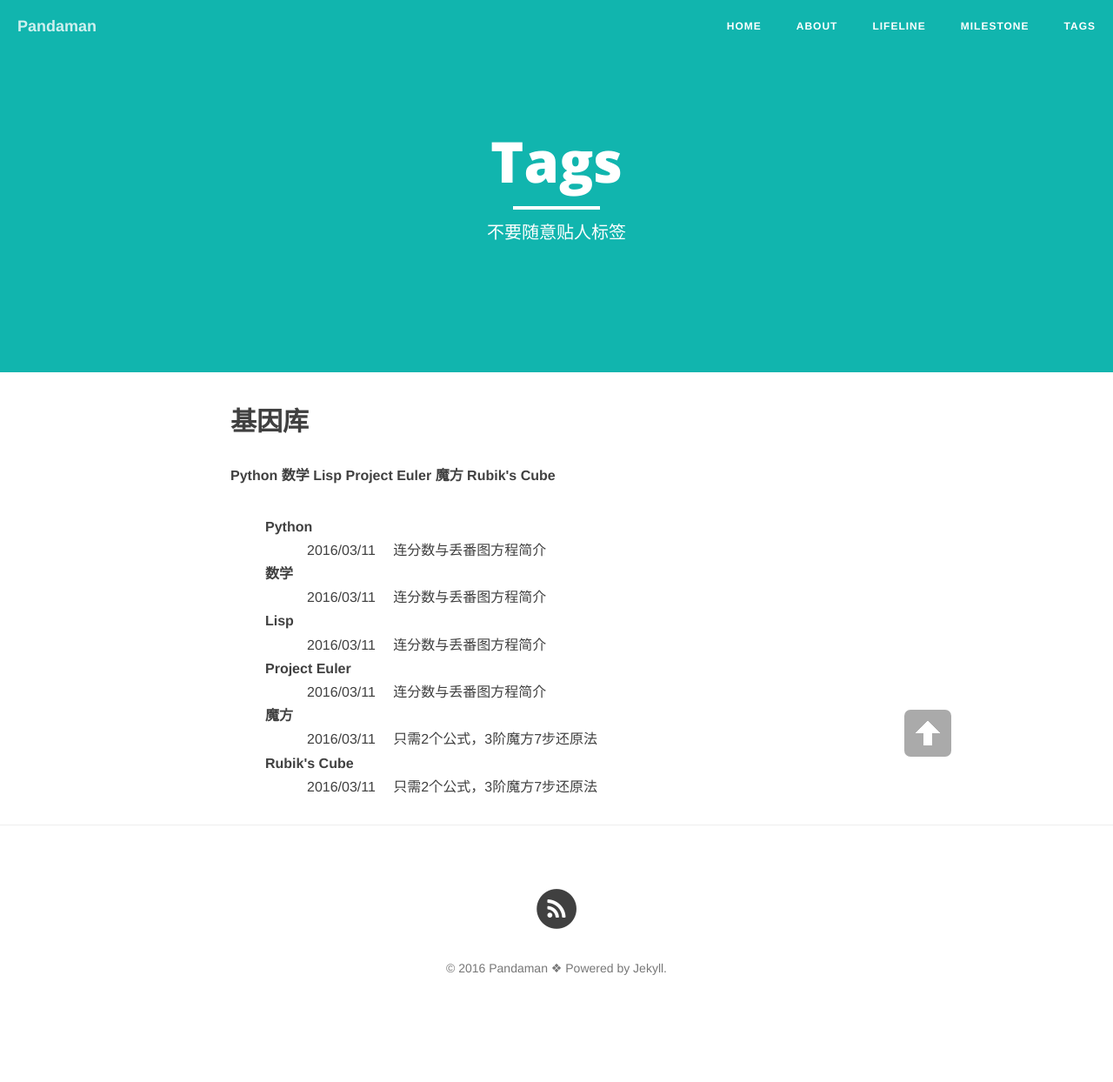
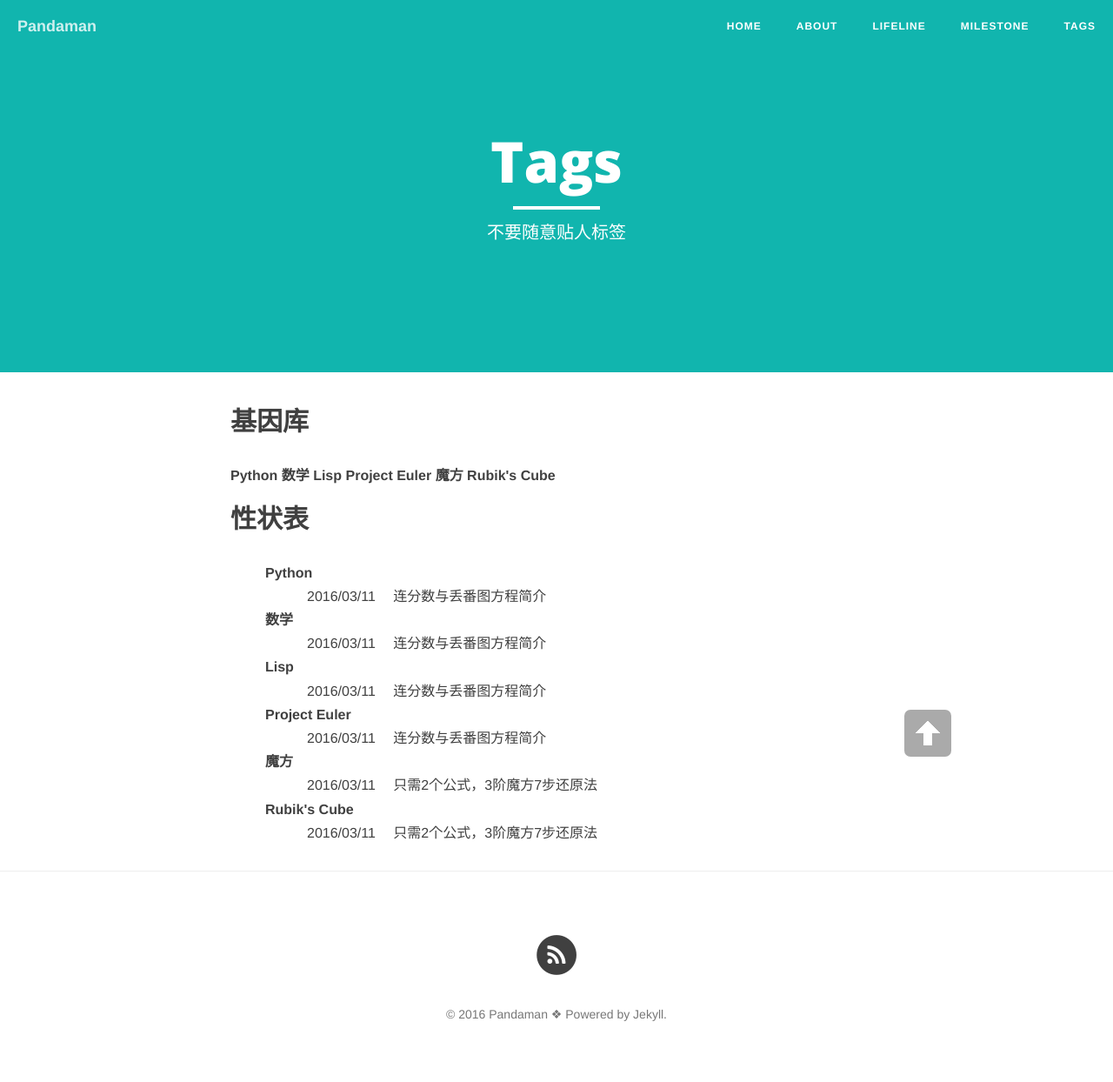
Before and after one commit to ceares/ceares.github.io, a Jekyll site: the page built from tags.md, in a window 1280 px wide. Shown: the whole page at 87% size. Built offline with Jekyll 4.4.1, drawn with Linux system fonts in a browser that asks for light colours; nearby versions of some CDN libraries; library files that are not in the unit come from our copies; before the commit the page ends 1191 px from its top, so only the background shows below that.

Commit message:
Update tags.md

```diff
--- a/tags.md
+++ b/tags.md
@@ -13,7 +13,7 @@ header-img: "img/semantic.jpg"
 {% endfor %}
 </div>
 
-
+## 性状表
 
 <ul class="listing" style="list-style-type: none;font-weight:bold;margin-top:2em;">
 {% for tag in site.tags %}
```
